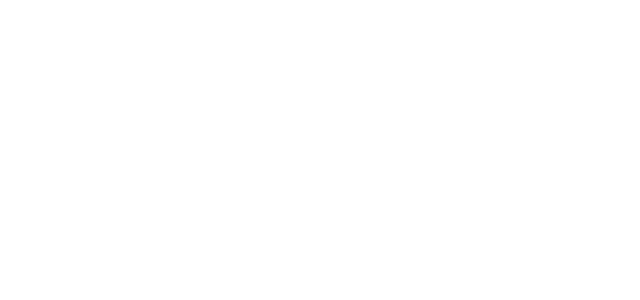
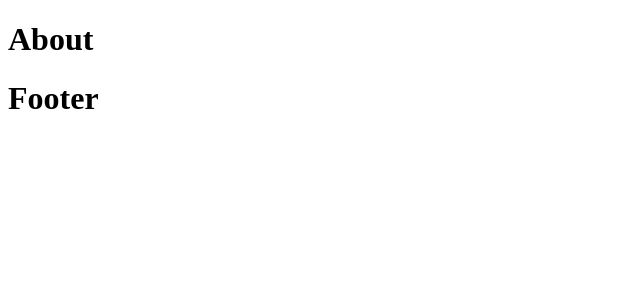
Before and after one commit to Krock13/kasa, a React (Create React App) app: page /about in a window 1280 px wide. Before the commit this address had no page. Shown: the top 300 px of the page, without its empty margins (0-640 px from the left). Built offline with nearby package versions, Linux system fonts and the light colour scheme.

Commit message:
Creation of all routes and corresponding pages

```diff
--- /dev/null
+++ b/src/components/Error/error.jsx
@@ -0,0 +1,9 @@
+function Error() {
+  return (
+      <div>
+          <h1>Error</h1>
+      </div>
+  )
+}
+
+export default Error
--- /dev/null
+++ b/src/components/Footer/footer.jsx
@@ -0,0 +1,9 @@
+function Footer() {
+  return (
+      <div>
+          <h1>Footer</h1>
+      </div>
+  )
+}
+
+export default Footer
--- a/src/index.jsx
+++ b/src/index.jsx
@@ -2,6 +2,10 @@
 import ReactDOM from 'react-dom'
 import { BrowserRouter as Router, Route, Routes } from 'react-router-dom'
 import Home from './pages/Home/home'
+import Lodging from './pages/Lodging/lodging'
+import About from './pages/About/about'
+import Footer from './components/Footer/footer'
+import Error from './components/Error/error'
 import GlobalStyle from './utils/style/GlobalStyle'
 
 ReactDOM.render(
@@ -10,7 +14,11 @@
             <GlobalStyle />
             <Routes>
                 <Route path='/' element={<Home />} />
+                <Route path='/lodging' element={<Lodging />} />
+                <Route path='/about' element={<About />} />
+                <Route path='*' element={<Error />} />
             </Routes>
+            <Footer />
         </Router>
     </StrictMode>,
     document.getElementById('root'),
--- /dev/null
+++ b/src/pages/About/about.jsx
@@ -0,0 +1,9 @@
+function About() {
+  return (
+      <div>
+          <h1>About</h1>
+      </div>
+  )
+}
+
+export default About
--- a/src/pages/Home/home.jsx
+++ b/src/pages/Home/home.jsx
@@ -1,7 +1,7 @@
 function Home() {
     return (
         <div>
-            <h1>Hello</h1>
+            <h1>Home</h1>
         </div>
     )
 }
--- /dev/null
+++ b/src/pages/Lodging/lodging.jsx
@@ -0,0 +1,9 @@
+function Lodging() {
+  return (
+      <div>
+          <h1>Lodging</h1>
+      </div>
+  )
+}
+
+export default Lodging
```
